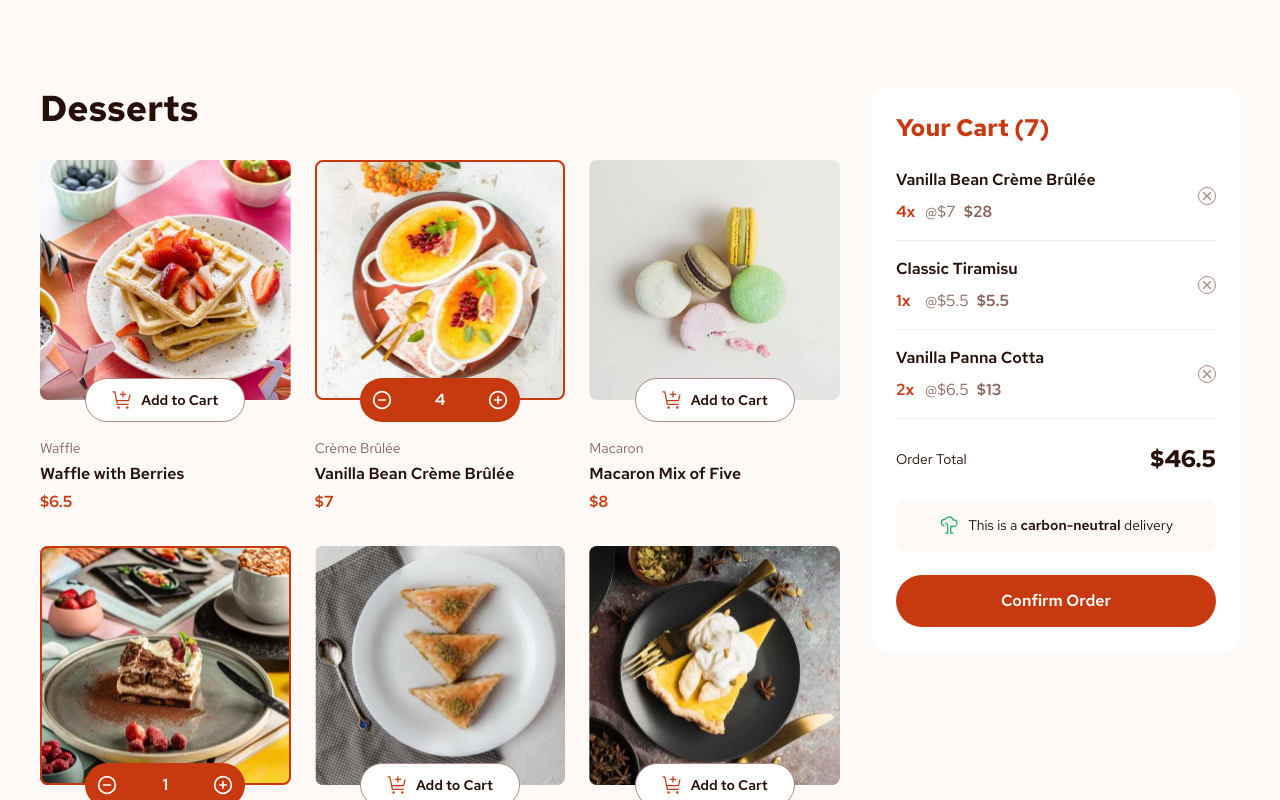
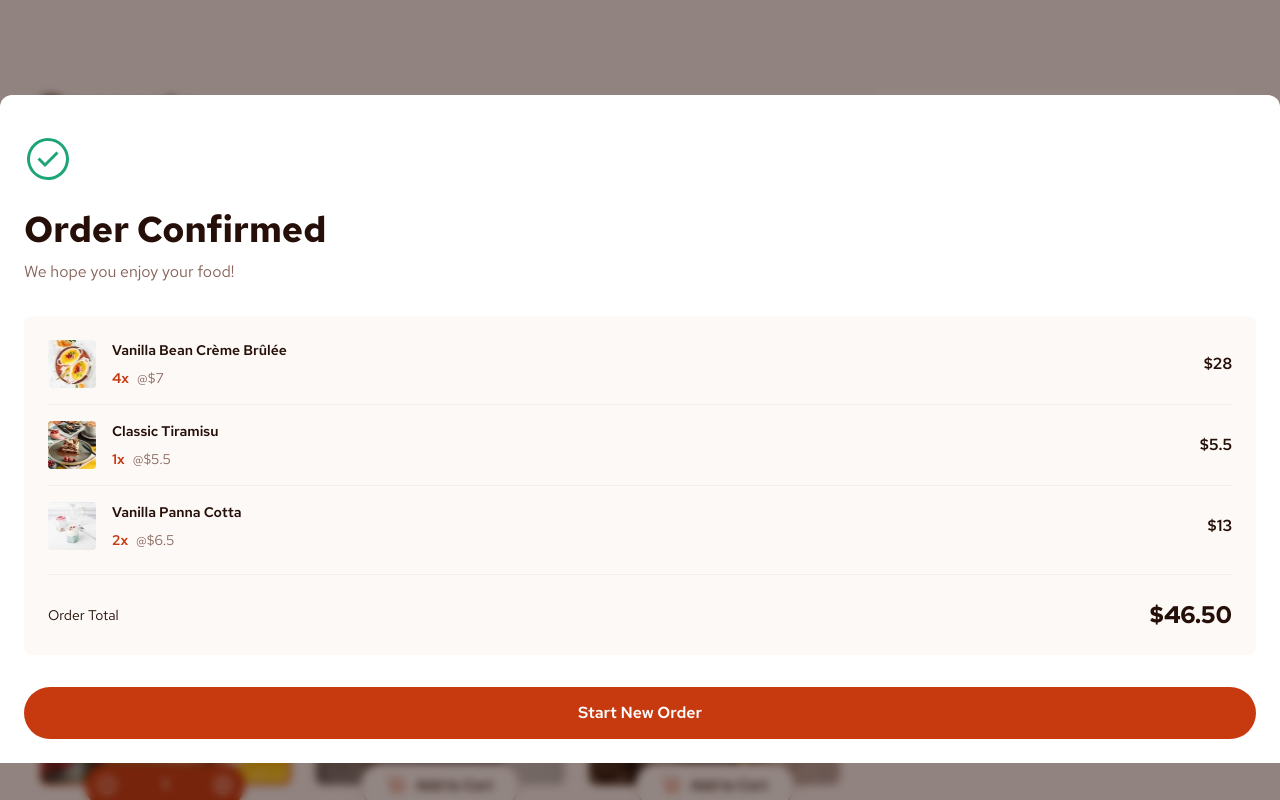
Before and after one commit to ionStici/product-list-with-cart, a React (Vite) app: page / in a window 1280 px wide. Shown: the top 800 px of the page. Built offline with nearby package versions, Linux system fonts and the light colour scheme.

Commit message:
Style the Modal

```diff
--- a/src/Components/Cart.jsx
+++ b/src/Components/Cart.jsx
@@ -6,7 +6,7 @@ import { useState } from "react";
 import { ReactSVG } from "react-svg";
 
 export default function Cart() {
-  const [cartIsOpen, setCartIsOpen] = useState(false);
+  const [cartIsOpen, setCartIsOpen] = useState(true);
 
   const { getDessertsCart } = useDesserts();
   const desserts = getDessertsCart();
--- a/src/Components/OrderModal.jsx
+++ b/src/Components/OrderModal.jsx
@@ -14,35 +14,52 @@ export default function OrderModal() {
   }, []);
 
   return createPortal(
-    <div>
-      <div>
-        <ReactSVG src="images/icon-order-confirmed.svg" />
+    <div className="fixed inset-0 h-full overflow-scroll bg-rose_900/50 pt-[95px] backdrop-blur-sm">
+      <div className="rounded-t-[12px] bg-white px-6 pb-6 pt-10">
+        <ReactSVG className="pb-6" src="images/icon-order-confirmed.svg" />
 
-        <h2>Order Confirmed</h2>
-        <p>We hope you enjoy your food!</p>
+        <h2 className="pb-2 text-4xl font-bold leading-[45px]">
+          Order Confirmed
+        </h2>
+        <p className="font-base pb-8 text-rose_500">
+          We hope you enjoy your food!
+        </p>
 
+        <div className="mb-8 rounded-lg bg-rose_50 p-6">
           <div>
             {desserts.map(({ image, name, cart, price }, i) => {
               return (
-              <div key={i}>
-                <div>
-                  <img src={image?.thumbnail} alt="" />
+                <div
+                  className="mb-4 flex items-center border-b border-rose_100 pb-4 text-sm font-semibold last:mb-6 last:pb-6"
+                  key={i}
+                >
+                  <div className="mr-4 h-12 w-12 shrink-0">
+                    <img
+                      className="size-full rounded-[4px]"
+                      src={image?.thumbnail}
+                      alt=""
+                    />
                   </div>
-                <div>
-                  <p>{name}</p>
-                  <p>
-                    <span>{cart}x</span>
-                    <span>@${price}</span>
+
+                  <div className="mr-4">
+                    <p className="mb-2">{name}</p>
+                    <p className="space-x-2">
+                      <span className="text-red">{cart}x</span>
+                      <span className="font-normal text-rose_500">
+                        @${price}
+                      </span>
                     </p>
                   </div>
-                <p>${cart * price}</p>
+
+                  <p className="ml-auto text-base">${cart * price}</p>
                 </div>
               );
             })}
+          </div>
 
-          <p>
-            <span>Order Total</span>
-            <span>$46.50</span>
+          <p className="flex items-center justify-between">
+            <span className="text-sm">Order Total</span>
+            <span className="text-2xl font-bold">$46.50</span>
           </p>
         </div>
 
--- a/tailwind.config.js
+++ b/tailwind.config.js
@@ -9,7 +9,6 @@ export default {
     colors: {
       white: "#fff",
       red: "hsl(14, 86%, 42%)",
-      red_dark: "rgba(199, 58, 15, 0.75)",
       green: "hsl(159, 69%, 38%)",
       rose_50: "hsl(20, 50%, 98%)",
       rose_100: "hsl(13, 31%, 94%)",
```
Lines whose indentation alone changed are shown as unchanged.
